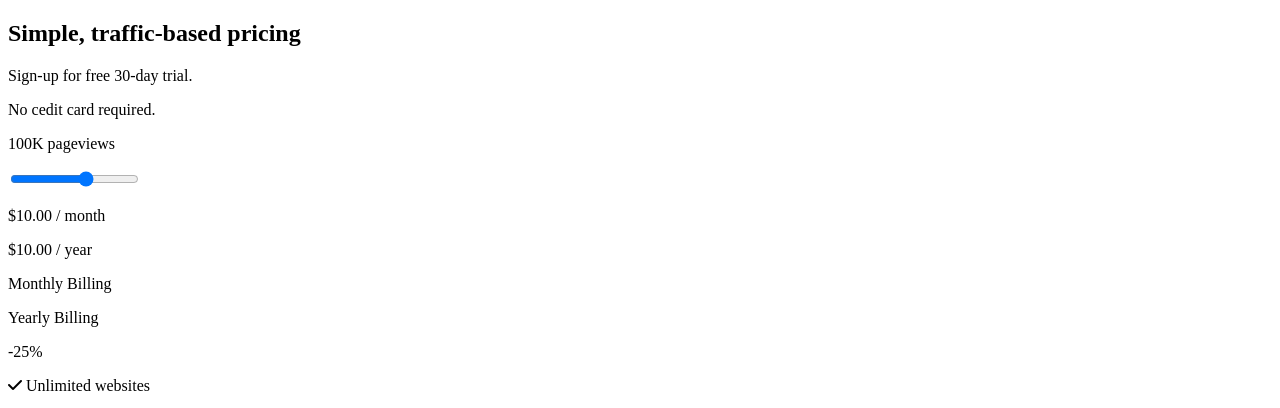
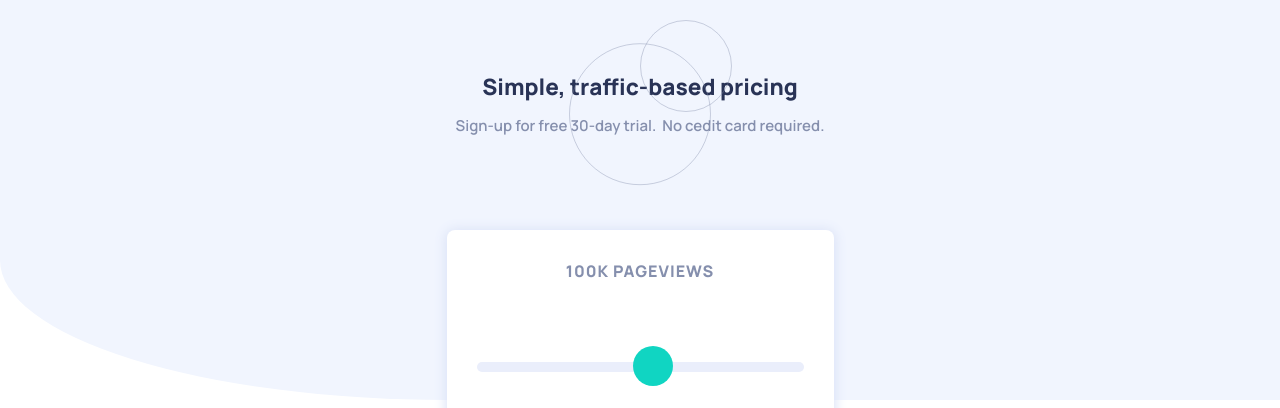
Before and after one commit to MonikaCyprys/Traffic-based-pricing-component, a plain HTML site: page index.html in a window 1280 px wide. Shown: the top 408 px of the page. Drawn offline with Linux system fonts and the light colour scheme; the site is published under a folder, as on GitHub Pages, so addresses that start at the root find nothing.

Commit message:
fix css path

```diff
--- a/index.html
+++ b/index.html
@@ -17,7 +17,7 @@
       href="https://fonts.googleapis.com/css2?family=Manrope:wght@600;800&display=swap"
       rel="stylesheet"
     />
-    <link rel="stylesheet" href="/css/app.css" />
+    <link rel="stylesheet" href="./css/app.css" />
   </head>
 
   <body>
```
